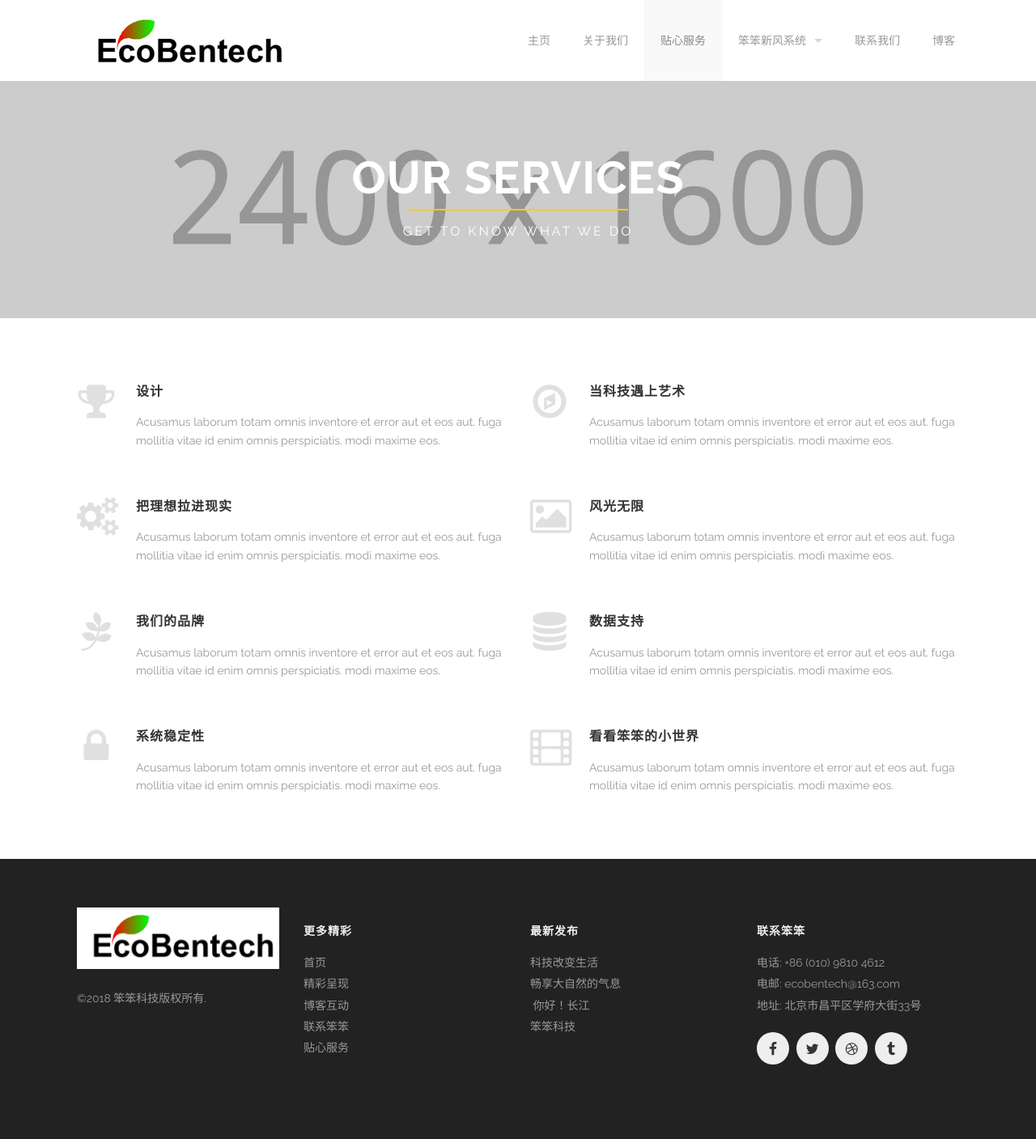
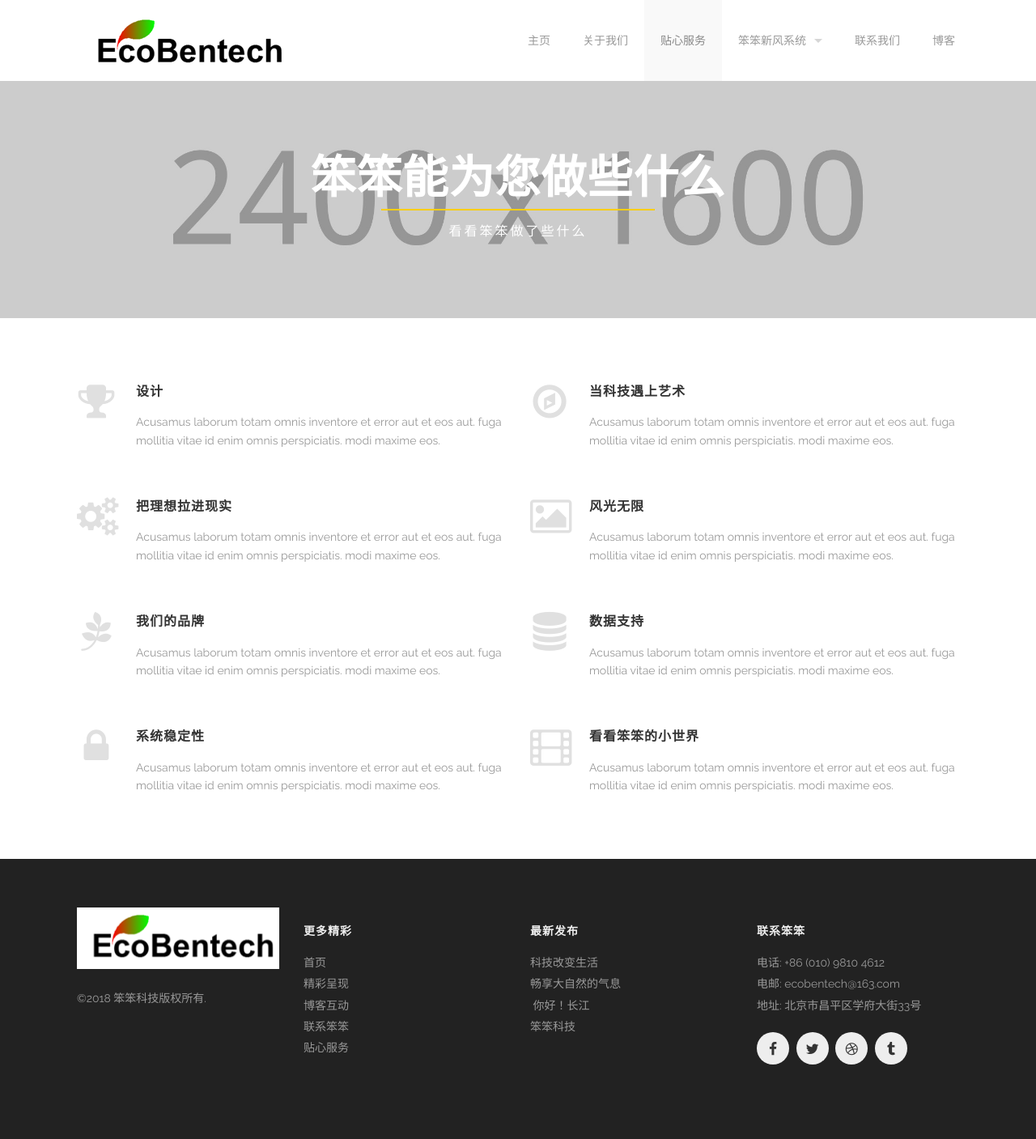
Before and after one commit to braveheart007/braveheart007.github.io, a Jekyll site: the page built from services.html, in a window 1280 px wide. Shown: the whole page at 81% size. Built offline with Jekyll 4.4.1, drawn with Linux system fonts in a browser that asks for light colours.

Commit message:
Update services.html

```diff
--- a/services.html
+++ b/services.html
@@ -33,7 +33,7 @@
 <div class='full parallax' style='background-image: url(images/@stock/service-page-header.jpg); color: #fff;'>
   <div class='row'>
     <div class='large-12 columns'>
-      {% include section-header.html title="Our services" tagline="Get to know what we do" color="#fff" class="big" %}
+      {% include section-header.html title="笨笨能为您做些什么" tagline="看看笨笨做了些什么" color="#fff" class="big" %}
     </div>
   </div>
   <div class='four spacing'></div>
```
